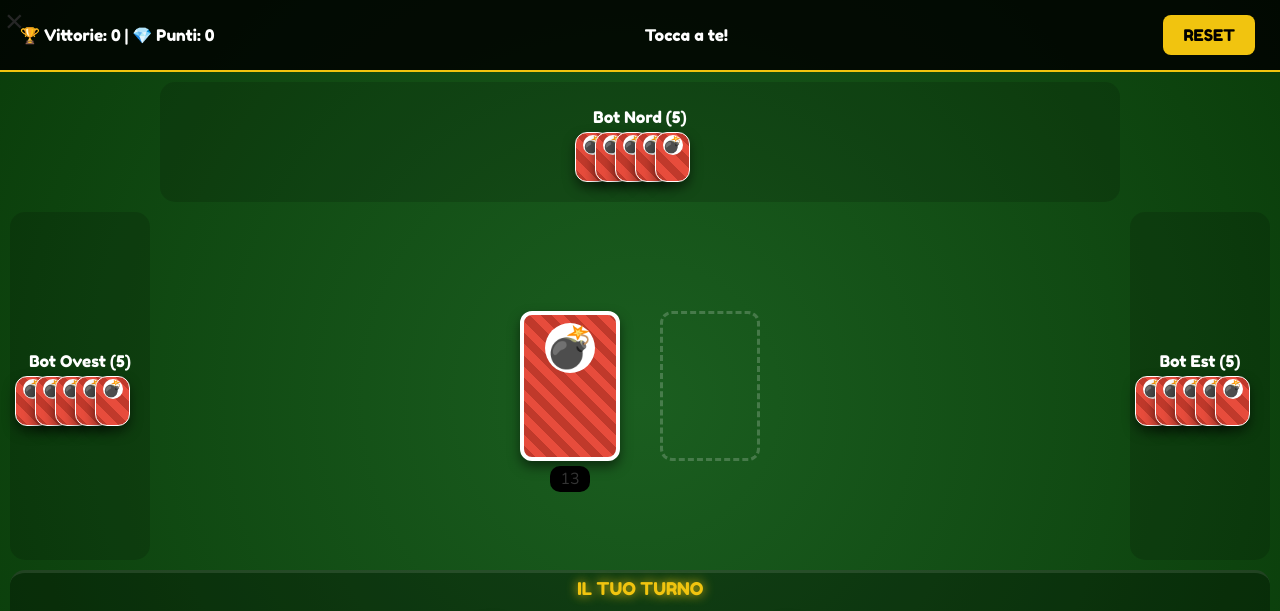
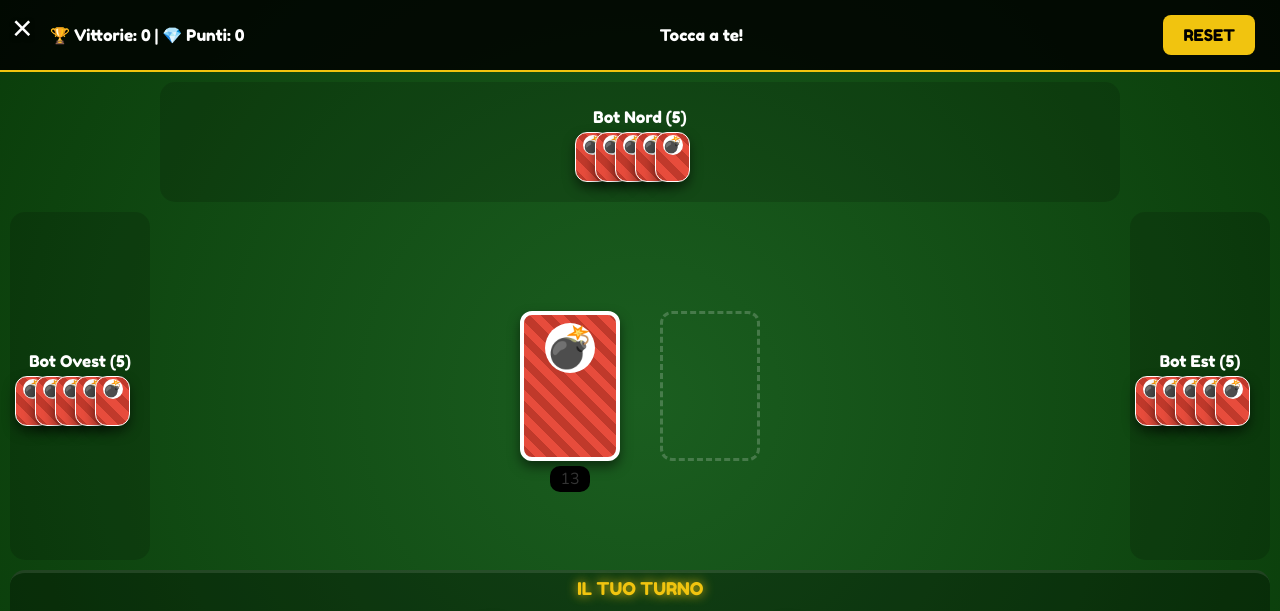
Before and after one commit to MasterSabba/MasterKittens, a plain HTML site: page index.html in a window 1280 px wide. Shown: the top 611 px of the page. Drawn offline with nearby package versions, Linux system fonts and the light colour scheme.

Commit message:
Implement exit button with styles and layout adjustments
Added an exit button with hover effects and adjusted layout.

```diff
--- a/index.html
+++ b/index.html
@@ -27,10 +27,27 @@
             position: relative;
         }
 
+        /* Pulsante X senza cerchio */
+        .exit-button {
+            position: fixed;
+            top: 10px;
+            left: 12px;
+            font-size: 2.2rem;
+            line-height: 1;
+            color: var(--text-color);
+            text-decoration: none;
+            z-index: 9999;
+            transition: all 0.2s ease;
+            font-family: Arial, sans-serif;
+            cursor: pointer;
+            text-shadow: 0 2px 5px rgba(0,0,0,0.8);
+        }
+        .exit-button:hover { transform: scale(1.15); color: #f1c40f; }
+
         /* Top Bar */
         #stats-bar {
             background: rgba(0,0,0,0.85);
-            padding: 10px 20px;
+            padding: 10px 20px 10px 50px; /* Lascia spazio a sinistra per la X */
             display: flex;
             justify-content: space-between;
             align-items: center;
@@ -144,18 +161,6 @@
         .future-cards-container { display: flex; gap: 10px; justify-content: center; margin: 20px 0; }
         .future-cards-container .card { transform: scale(0.9); cursor: default; }
         .future-cards-container .card:hover { transform: scale(0.9); box-shadow: none; }
-
-        /* Adattamento Layout Responsive per la X in alto */
-        @media (max-width: 600px) {
-            #stats-bar { padding-left: 50px; } /* Evita che il testo si sovrapponga alla X */
-        }
-
-    .exit-button {
-            position: absolute; top: 5px; left:5px; font-size: 2rem; line-height: 1;
-            color: var(--empty-border); text-decoration: none; z-index: 100;
-            transition: all 0.2s ease; -webkit-tap-highlight-color: transparent; font-family: Arial, sans-serif;
-        }
-        .exit-button:hover { color: var(--text-color); transform: scale(1.1); }
     </style>
 </head>
 <body>
@@ -582,7 +587,6 @@
                         hasWon = true;
                         score += 100;
 
-                        // Aggiorna localStorage per il gioco
                         localStorage.setItem('points_masterkittens', score);
                         document.getElementById('pts').innerText = score;
 
@@ -590,7 +594,6 @@
                         localStorage.setItem("ek_wins", winCount);
                         document.getElementById('wins').innerText = winCount;
 
-                        // Invia i punti all'Hub genitore che ospita l'iframe
                         const winMsg = {
                             type: 'GAME_WIN',
                             gameKey: 'last-spark',
```
